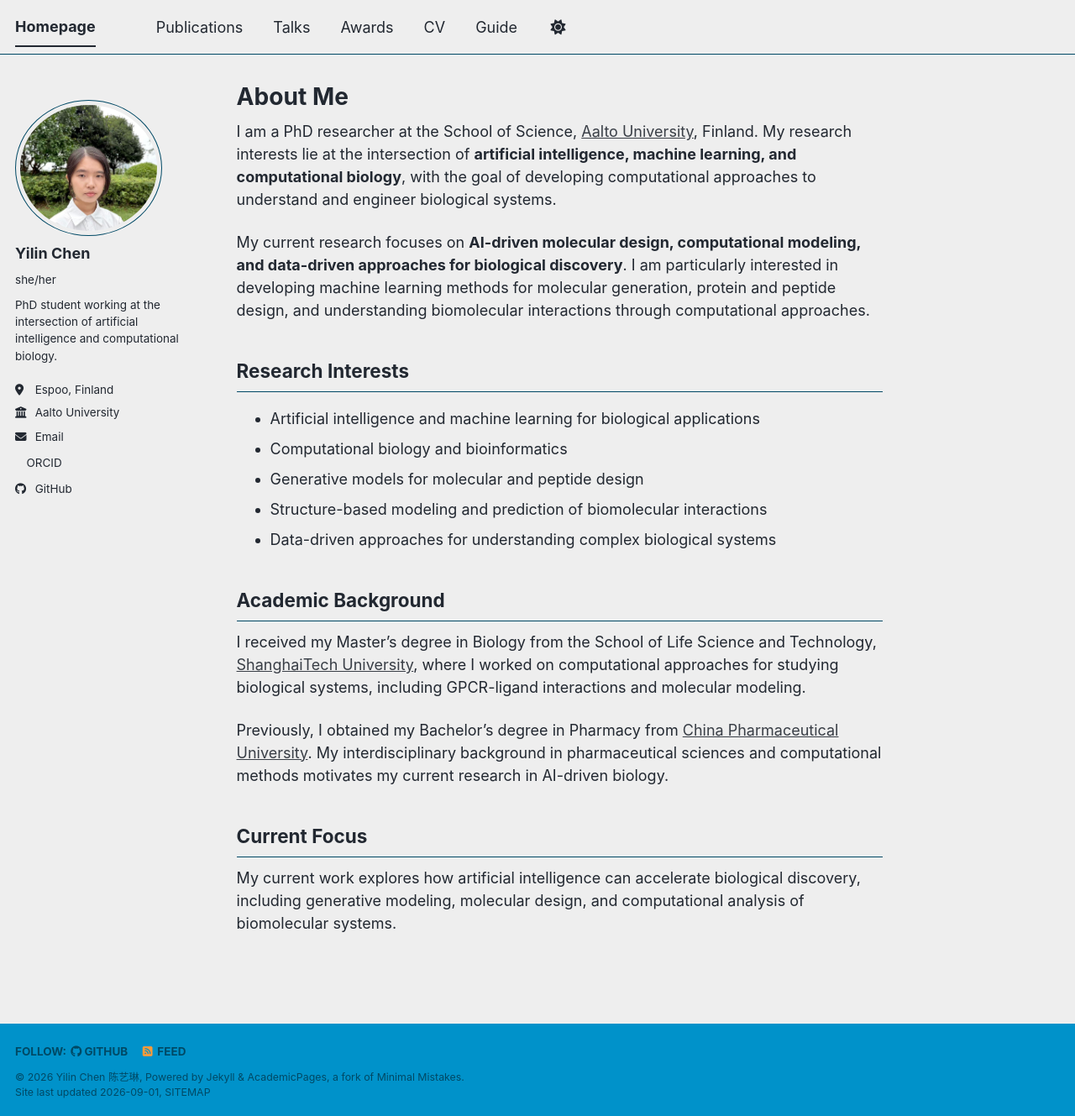
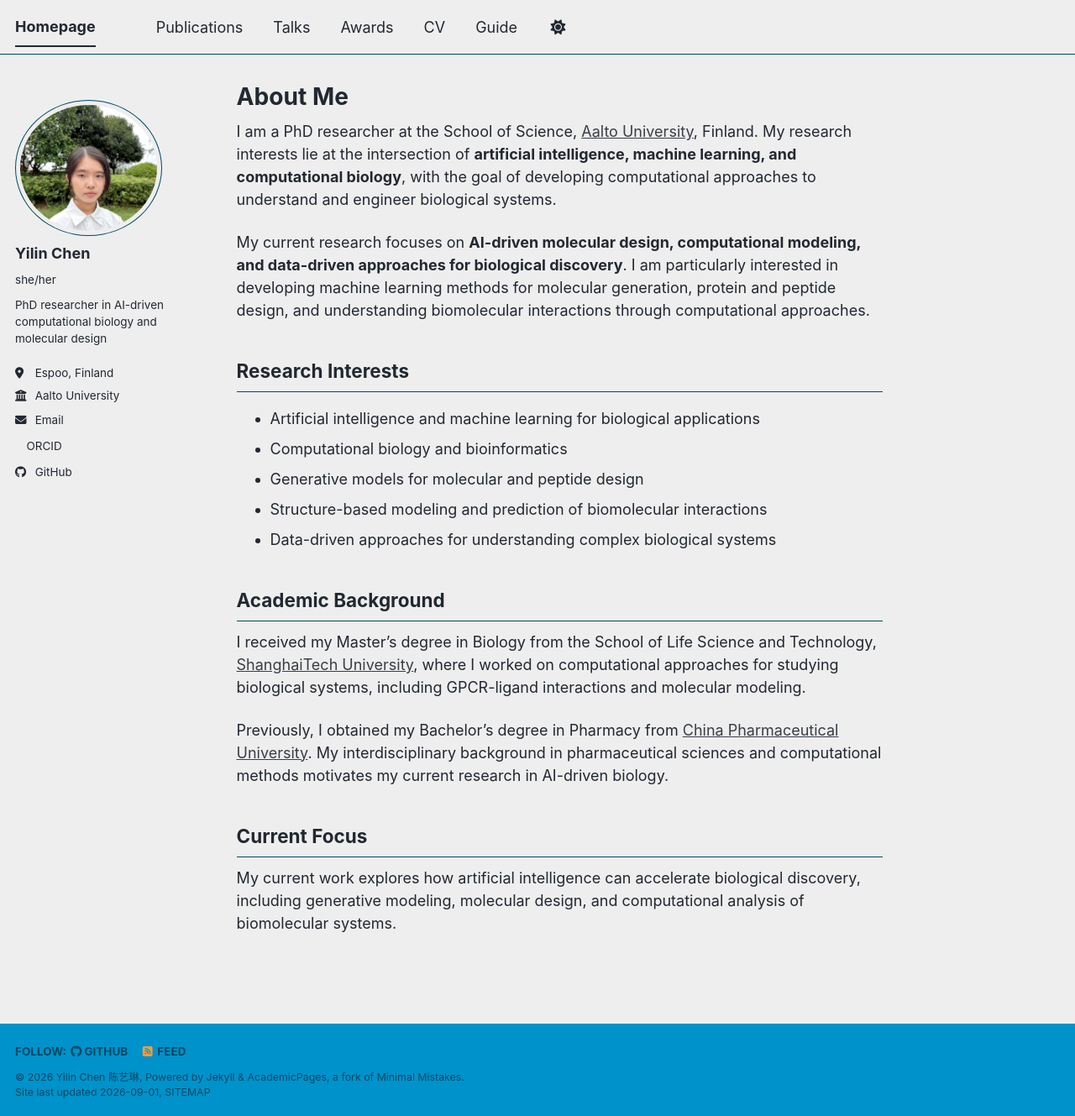
Before and after one commit to yilinchen1205/yilinchen.github.io, a Jekyll site: the page built from _pages/about.md, in a window 1280 px wide and 1329 px high. Shown: the whole window at 84% size. Built offline with Jekyll 4.4.1, drawn with Linux system fonts in a browser that asks for light colours; a style sheet for code colours, icons or effects is not loaded.

Commit message:
Update _config.yml

```diff
--- a/_config.yml
+++ b/_config.yml
@@ -26,7 +26,7 @@ author:
   avatar           : "profile.jpg"
   name             : "Yilin Chen"
   pronouns         : "she/her"
-  bio              : "PhD student working at the intersection of artificial intelligence and computational biology."
+  bio              : "PhD researcher in AI-driven computational biology and molecular design"
   location         : "Espoo, Finland"
   employer         : "Aalto University"
   uri              : # URL
```
